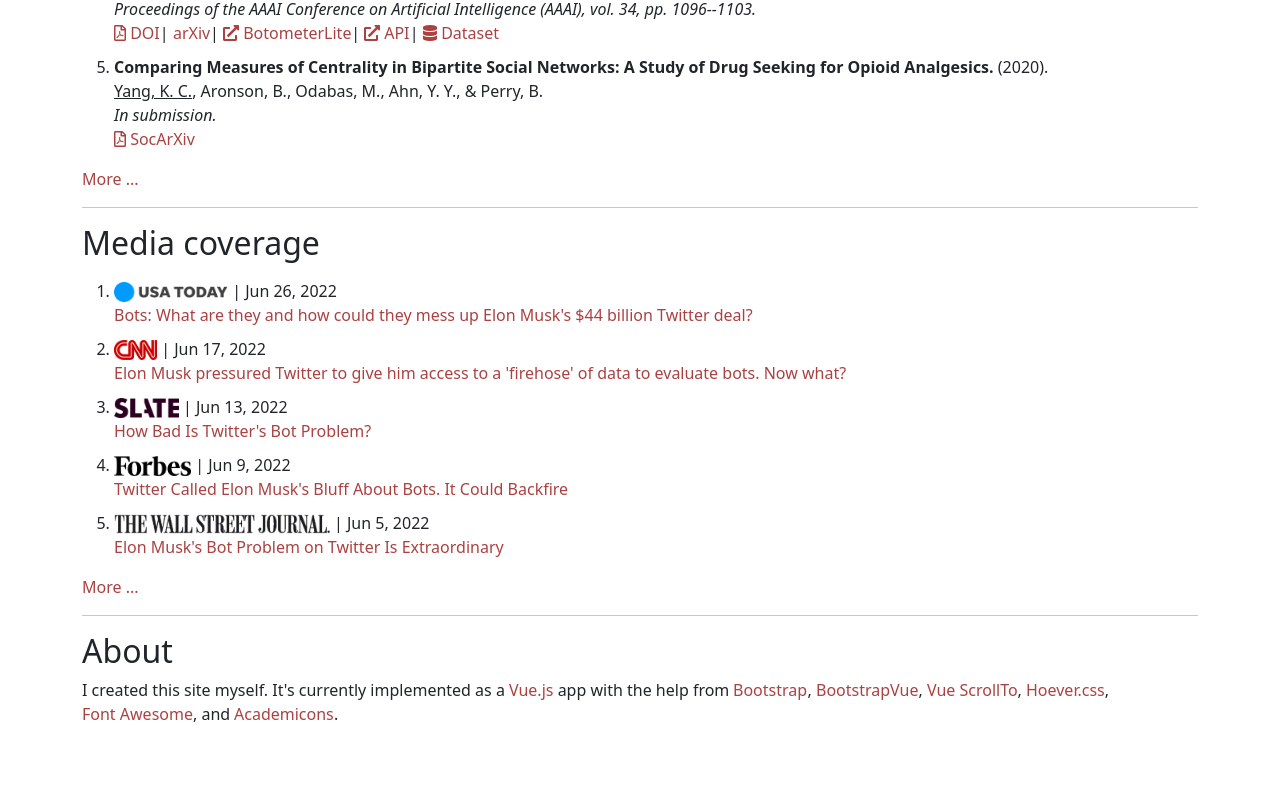
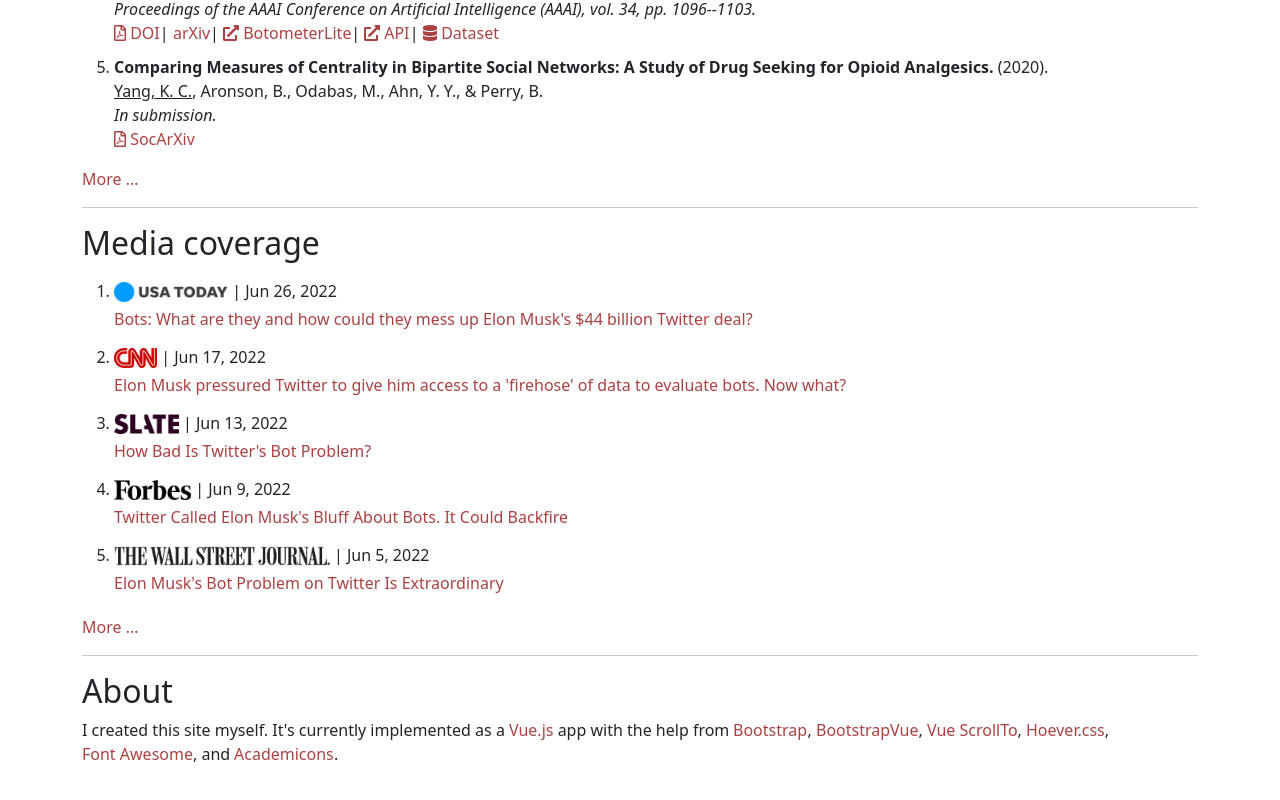
Before and after one commit to KaichengYang/homepage, a Vue app: page /#/ in a window 1280 px wide. Shown: the part 2957-3757 px from the top of the page. Before the commit the page ends 3731 px from the top, so only its background shows below. Built offline with nearby package versions, Linux system fonts and the light colour scheme; some icons are missing.

Commit message:
fix: increase margin for media links

```diff
--- a/src/components/Media.vue
+++ b/src/components/Media.vue
@@ -5,7 +5,7 @@
         <img :src="'static/logos/' + media.outlet + '.png'" class="mr-5">
         | {{ media.date }}
         <br>
-        <a :href="media.url" target="_blank" class="text-justify">{{ media.title }}</a>
+        <a :href="media.url" target="_blank" class="my-1">{{ media.title }}</a>
         <!-- <span class="badge" :style="box_style(color_map['date']['color'], 'short')">{{ media.date }}</span> -->
       </li>
     </ol>
```
